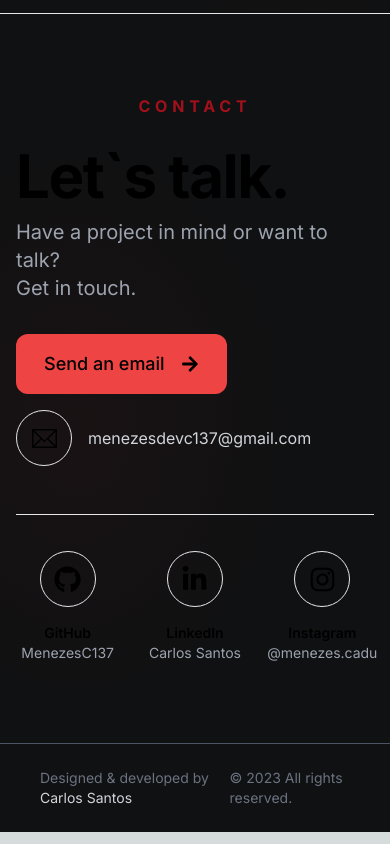
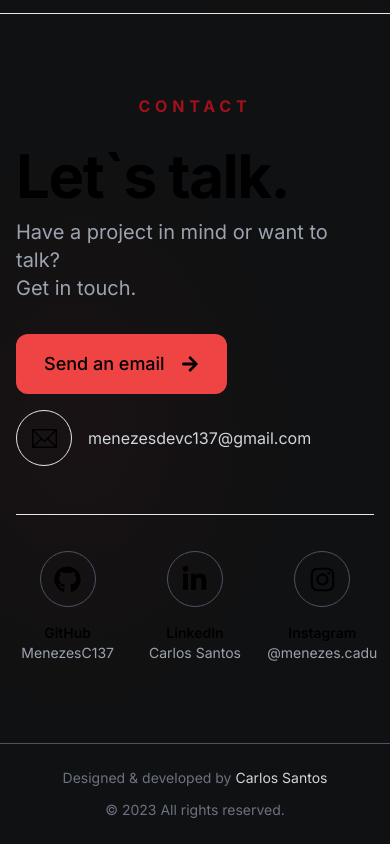
Before and after one commit to MenezesC137/portfolio, a Next.js app: page / in a window 390 px wide. Shown: the part 3314-4158 px from the top of the page. Built offline with nearby package versions, Linux system fonts and the light colour scheme.

Commit message:
responsive for phone

```diff
--- a/src/components/ContactSection/index.tsx
+++ b/src/components/ContactSection/index.tsx
@@ -88,7 +88,7 @@ export default function ContactSection() {
                   aria-label={`${social.name}: ${social.username}`}
                   className="group flex min-w-0 flex-col items-center"
                 >
-                  <span className="flex h-14 w-14 items-center justify-center rounded-full border border-white/40 transition-all duration-300 group-hover:border-red-500 group-hover:bg-red-500/10 group-hover:text-red-500">
+                  <span className="flex h-14 w-14 items-center justify-center rounded-full border border-gray-600 transition-all duration-300 group-hover:border-red-500 group-hover:bg-red-500/10 group-hover:text-red-500">
                     {social.icon}
                   </span>
 
@@ -104,7 +104,7 @@ export default function ContactSection() {
           </div>
         </div>
       </div>
-      <footer className="relative z-10 flex flex-col gap-3 border-t border-gray-600 px-6 py-6 text-xs text-gray-500 sm:flex-row sm:items-center sm:justify-between sm:px-10 lg:px-12 sm:text-sm">
+      <footer className=" relative z-10 flex md:flex-row sm:flex-col gap-3 border-t border-gray-600 px-6 py-6 text-xs text-gray-500  sm:items-center sm:justify-between sm:px-10 lg:px-12 sm:text-sm">
         <p>
           Designed & developed by{" "}
           <span className="text-gray-300">Carlos Santos</span>
```
